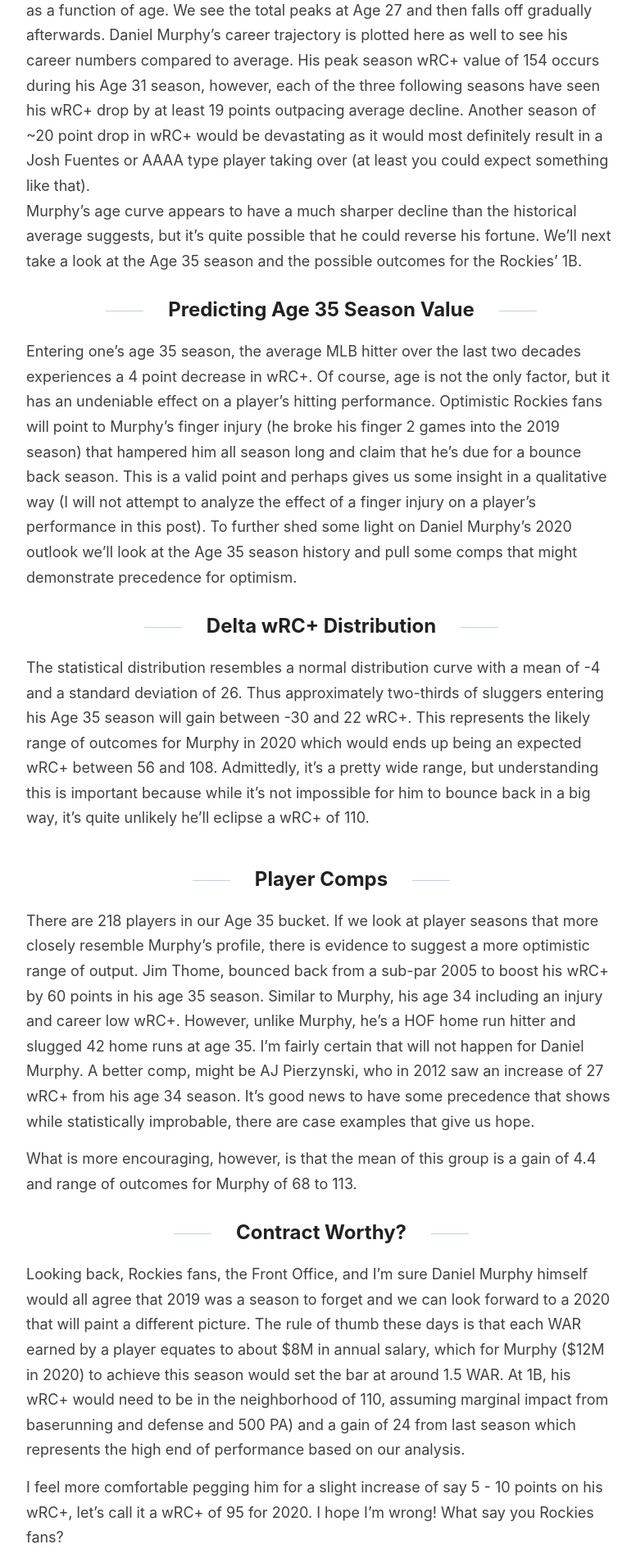
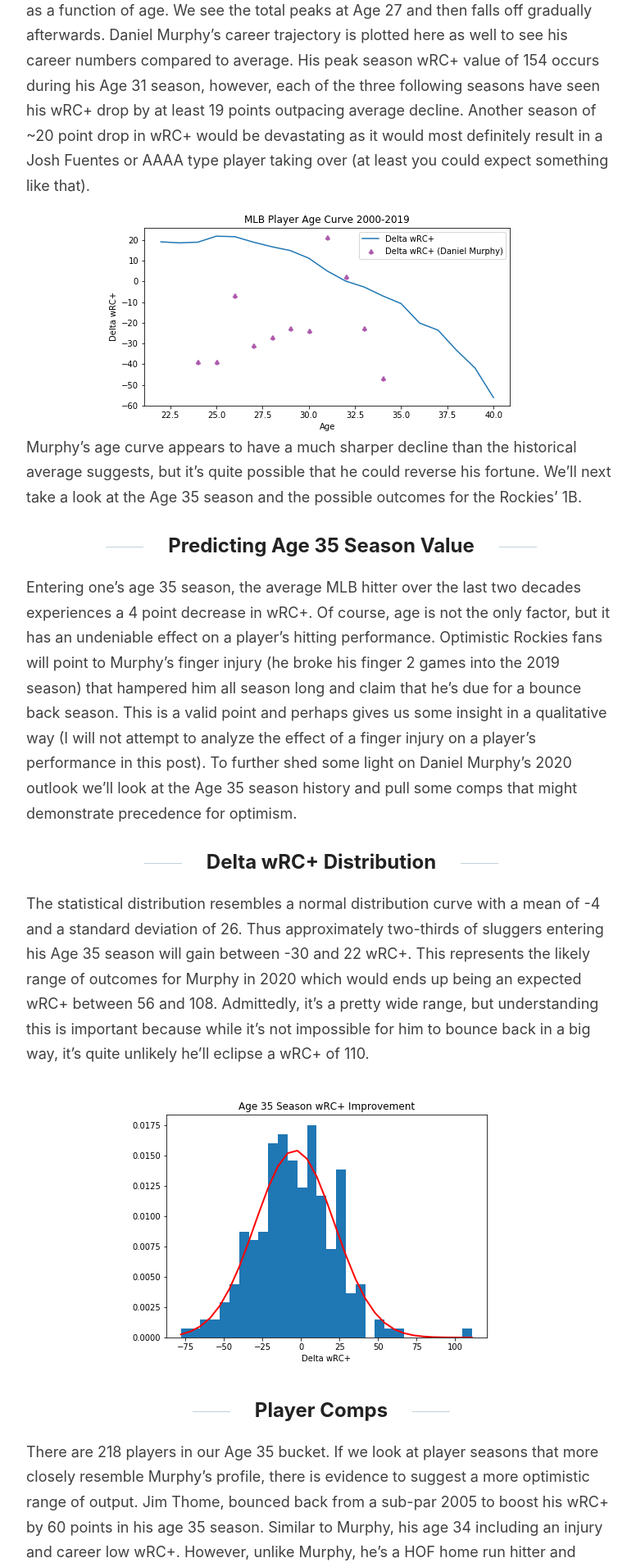
Before and after one commit to cgutwein/cgutwein.github.io, a Jekyll site: the page built from _posts/2020-02-24-daniel-murphys-fight-against-the-age-curve.md, in a window 1280 px wide. Shown: the part 1100-3012 px from the top of the page at 82% size, without its empty margins (248-1024 px from the left). Built offline with Jekyll 4.4.1, drawn with Linux system fonts in a browser that asks for light colours.

Commit message:
Update 2020-02-24-daniel-murphys-fight-against-the-age-curve.md

```diff
--- a/_posts/2020-02-24-daniel-murphys-fight-against-the-age-curve.md
+++ b/_posts/2020-02-24-daniel-murphys-fight-against-the-age-curve.md
@@ -12,7 +12,7 @@
 
 ## Age Curve 2000 - 2020
 The age curve presented below shows the cumulative delta wRC+ for MLB players as a function of age. We see the total peaks at Age 27 and then falls off gradually afterwards. Daniel Murphy's career trajectory is plotted here as well to see his career numbers compared to average. His peak season wRC+ value of 154 occurs during his Age 31 season, however, each of the three following seasons have seen his wRC+ drop by at least 19 points outpacing average decline. Another season of ~20 point drop in wRC+ would be devastating as it would most definitely result in a Josh Fuentes or AAAA type player taking over (at least you could expect something like that).
-![](images/age_curve.png "wrc+ age curve")
+![](/images/age_curve.png)
 Murphy’s age curve appears to have a much sharper decline than the historical average suggests, but it’s quite possible that he could reverse his fortune. We’ll next take a look at the Age 35 season and the possible outcomes for the Rockies' 1B.
 
 ## Predicting Age 35 Season Value
@@ -21,7 +21,7 @@
 ## Delta wRC+ Distribution
 The statistical distribution resembles a normal distribution curve with a mean of -4 and a standard deviation of 26. Thus approximately two-thirds of sluggers entering his Age 35 season will gain between -30 and 22 wRC+. This represents the likely range of outcomes for Murphy in 2020 which would ends up being an expected wRC+ between 56 and 108. Admittedly, it’s a pretty wide range, but understanding this is important because while it’s not impossible for him to bounce back in a big way, it’s quite unlikely he’ll eclipse a wRC+ of 110.
 
-![](images/age_35_hist1.png "wrc+ age curve")
+![](/images/age_35_hist1.png)
 ## Player Comps
 There are 218 players in our Age 35 bucket. If we look at player seasons that more closely resemble Murphy’s profile, there is evidence to suggest a more optimistic range of output. Jim Thome, bounced back from a sub-par 2005 to boost his wRC+ by 60 points in his age 35 season. Similar to Murphy, his age 34 including an injury and career low wRC+. However, unlike Murphy, he’s a HOF home run hitter and slugged 42 home runs at age 35. I’m fairly certain that will not happen for Daniel Murphy. A better comp, might be AJ Pierzynski, who in 2012 saw an increase of 27 wRC+ from his age 34 season. It’s good news to have some precedence that shows while statistically improbable, there are case examples that give us hope.
 
```
